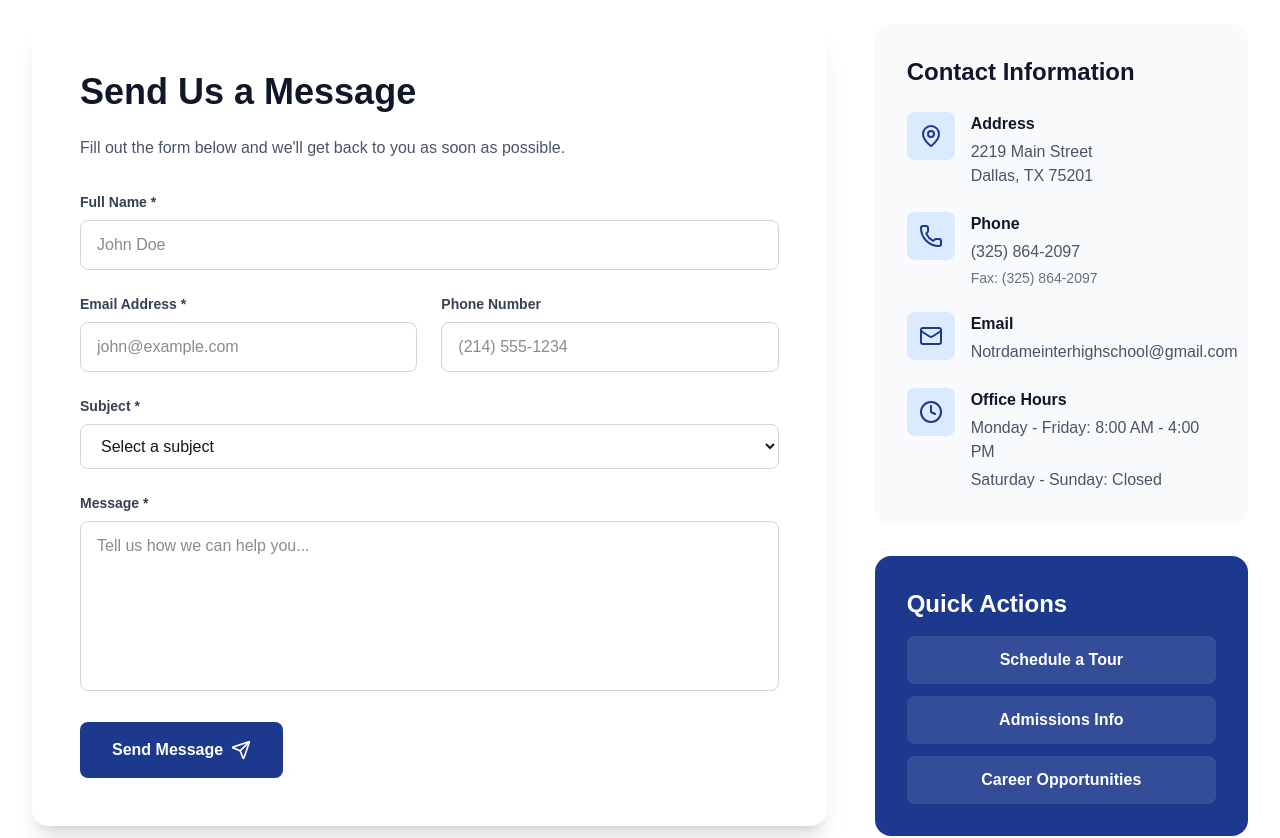
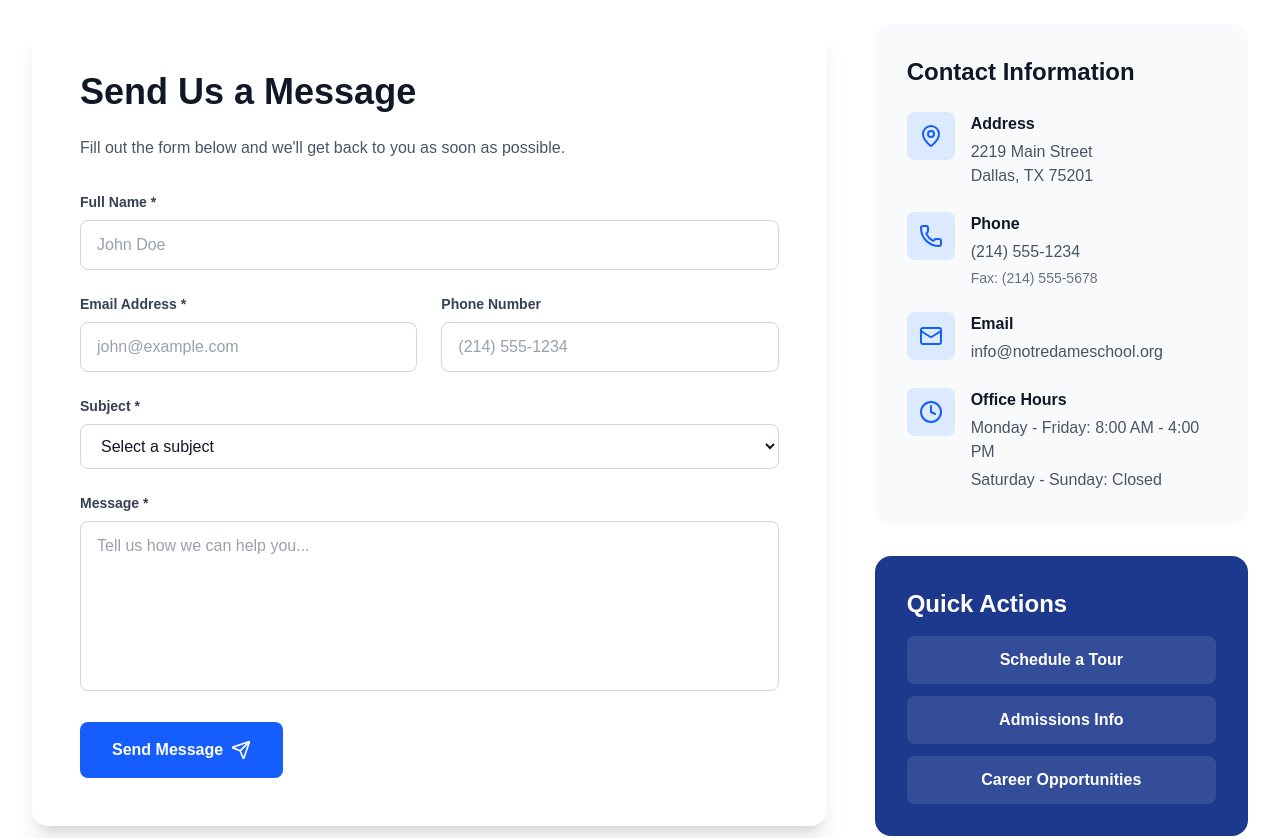
Before and after one commit to Code-minner/notredameschool, a Next.js app: page /contact in a window 1280 px wide. Shown: the part 640-1478 px from the top of the page. Built offline with nearby package versions, Linux system fonts and the light colour scheme.

Commit message:
version1.0.3

```diff
--- /dev/null
+++ b/app/api/contact/route.ts
@@ -0,0 +1,121 @@
+import { NextResponse } from 'next/server';
+
+export async function POST(request: Request) {
+  try {
+    const body = await request.json();
+    const { name, email, phone, subject, message } = body;
+
+    // Debug: Check if API key exists
+    const apiKey = process.env.ZEPTOMAIL_API_KEY;
+    if (!apiKey) {
+      console.error('❌ ERROR: ZEPTOMAIL_API_KEY not found in environment variables!');
+      return NextResponse.json(
+        {
+          success: false,
+          error: 'Email service not configured. API key missing.'
+        },
+        { status: 500 }
+      );
+    }
+
+    console.log('📧 Sending email with ZeptoMail...');
+    console.log('From:', 'noreply@notredameinterhighschool.com');
+    console.log('To:', 'Notrdameinterhighschool@gmail.com');
+    console.log('API Key:', apiKey.substring(0, 25) + '...');
+
+    // ZeptoMail API endpoint
+    const response = await fetch('https://api.zeptomail.com/v1.1/email', {
+      method: 'POST',
+      headers: {
+        'Accept': 'application/json',
+        'Content-Type': 'application/json',
+        'Authorization': apiKey
+      },
+      body: JSON.stringify({
+        from: {
+          address: "noreply@notredameinterhighschool.com",
+          name: "Contact Form"
+        },
+        to: [
+          {
+            email_address: {
+              address: "boluwatifeagbo@gmail.com",
+              name: "Notre Dame School"
+            }
+          }
+        ],
+        subject: `Contact Form: ${subject}`,
+        htmlbody: `
+          <div style="font-family: Arial, sans-serif; max-width: 600px; margin: 0 auto;">
+            <h2 style="color: #1e3a8a; border-bottom: 3px solid #3b82f6; padding-bottom: 10px;">
+              New Contact Form Submission
+            </h2>
+            <div style="background: #f3f4f6; padding: 20px; border-radius: 8px; margin: 20px 0;">
+              <p style="margin: 10px 0;"><strong>Name:</strong> ${name}</p>
+              <p style="margin: 10px 0;"><strong>Email:</strong> <a href="mailto:${email}">${email}</a></p>
+              <p style="margin: 10px 0;"><strong>Phone:</strong> ${phone || 'Not provided'}</p>
+              <p style="margin: 10px 0;"><strong>Subject:</strong> ${subject}</p>
+            </div>
+            <div style="background: white; padding: 20px; border-left: 4px solid #3b82f6; margin: 20px 0;">
+              <h3 style="color: #1e3a8a; margin-top: 0;">Message:</h3>
+              <p style="line-height: 1.6; color: #374151;">${message}</p>
+            </div>
+            <div style="text-align: center; padding: 20px; color: #6b7280; font-size: 12px;">
+              <p>This email was sent from the Notre Dame School contact form</p>
+            </div>
+          </div>
+        `,
+        reply_to: [
+          {
+            address: email,
+            name: name
+          }
+        ]
+      })
+    });
+
+    console.log('📬 Response status:', response.status, response.statusText);
+
+    if (!response.ok) {
+      // Get response text first
+      const responseText = await response.text();
+      console.error('❌ ZeptoMail API Error:', {
+        status: response.status,
+        statusText: response.statusText,
+        body: responseText
+      });
+
+      // Try to parse as JSON
+      let errorMessage = 'Failed to send email';
+      try {
+        const errorData = JSON.parse(responseText);
+        errorMessage = errorData.message || errorData.error || errorMessage;
+      } catch {
+        errorMessage = `API Error ${response.status}: ${responseText || response.statusText}`;
+      }
+
+      throw new Error(errorMessage);
+    }
+
+    const result = await response.json();
+    console.log('✅ Email sent successfully!', result);
+
+    return NextResponse.json({
+      success: true,
+      message: 'Email sent successfully'
+    });
+
+  } catch (error) {
+    console.error('❌ Error sending email:', error);
+
+    const errorMessage = error instanceof Error ? error.message : 'Failed to send email';
+
+    return NextResponse.json(
+      {
+        success: false,
+        error: errorMessage
+      },
+      { status: 500 }
+    );
+  }
+}
--- a/app/contact/page.tsx
+++ b/app/contact/page.tsx
@@ -12,12 +12,36 @@ export default function ContactPage() {
     message: ''
   });
   const [submitted, setSubmitted] = useState(false);
+  const [isSubmitting, setIsSubmitting] = useState(false);
 
-  const handleSubmit = (e: React.FormEvent<HTMLFormElement>) => {
+  const handleSubmit = async (e: React.FormEvent<HTMLFormElement>) => {
     e.preventDefault();
-    // Handle form submission here
-    setSubmitted(true);
-    setTimeout(() => setSubmitted(false), 5000);
+    setIsSubmitting(true);
+
+    try {
+      const response = await fetch('/api/contact', {
+        method: 'POST',
+        headers: {
+          'Content-Type': 'application/json'
+        },
+        body: JSON.stringify(formData)
+      });
+
+      const data = await response.json();
+
+      if (response.ok && data.success) {
+        setSubmitted(true);
+        setFormData({ name: '', email: '', phone: '', subject: '', message: '' });
+        setTimeout(() => setSubmitted(false), 5000);
+      } else {
+        alert(data.error || 'Failed to send message. Please try again.');
+      }
+    } catch (error) {
+      console.error('Error submitting form:', error);
+      alert('There was an error sending your message. Please try again.');
+    } finally {
+      setIsSubmitting(false);
+    }
   };
 
   const handleChange = (e: React.ChangeEvent<HTMLInputElement | HTMLTextAreaElement | HTMLSelectElement>) => {
@@ -74,7 +98,7 @@ export default function ContactPage() {
                       required
                       value={formData.name}
                       onChange={handleChange}
-                      className="w-full px-4 py-3 border border-gray-300 rounded-lg focus:ring-2 focus:ring-blue-900 focus:border-transparent outline-none transition-all"
+                      className="w-full px-4 py-3 border border-gray-300 rounded-lg focus:ring-2 focus:ring-blue-600 focus:border-transparent outline-none transition-all text-gray-900 placeholder:text-gray-400"
                       placeholder="John Doe"
                     />
                   </div>
@@ -92,7 +116,7 @@ export default function ContactPage() {
                         required
                         value={formData.email}
                         onChange={handleChange}
-                        className="w-full px-4 py-3 border border-gray-300 rounded-lg focus:ring-2 focus:ring-blue-900 focus:border-transparent outline-none transition-all"
+                        className="w-full px-4 py-3 border border-gray-300 rounded-lg focus:ring-2 focus:ring-blue-600 focus:border-transparent outline-none transition-all text-gray-900 placeholder:text-gray-400"
                         placeholder="john@example.com"
                       />
                     </div>
@@ -106,7 +130,7 @@ export default function ContactPage() {
                         name="phone"
                         value={formData.phone}
                         onChange={handleChange}
-                        className="w-full px-4 py-3 border border-gray-300 rounded-lg focus:ring-2 focus:ring-blue-900 focus:border-transparent outline-none transition-all"
+                        className="w-full px-4 py-3 border border-gray-300 rounded-lg focus:ring-2 focus:ring-blue-600 focus:border-transparent outline-none transition-all text-gray-900 placeholder:text-gray-400"
                         placeholder="(214) 555-1234"
                       />
                     </div>
@@ -123,7 +147,7 @@ export default function ContactPage() {
                       required
                       value={formData.subject}
                       onChange={handleChange}
-                      className="w-full px-4 py-3 border border-gray-300 rounded-lg focus:ring-2 focus:ring-blue-900 focus:border-transparent outline-none transition-all"
+                      className="w-full px-4 py-3 border border-gray-300 rounded-lg focus:ring-2 focus:ring-blue-600 focus:border-transparent outline-none transition-all text-gray-900"
                     >
                       <option value="">Select a subject</option>
                       <option value="admissions">Admissions Inquiry</option>
@@ -146,7 +170,7 @@ export default function ContactPage() {
                       value={formData.message}
                       onChange={handleChange}
                       rows={6}
-                      className="w-full px-4 py-3 border border-gray-300 rounded-lg focus:ring-2 focus:ring-blue-900 focus:border-transparent outline-none transition-all resize-none"
+                      className="w-full px-4 py-3 border border-gray-300 rounded-lg focus:ring-2 focus:ring-blue-600 focus:border-transparent outline-none transition-all resize-none text-gray-900 placeholder:text-gray-400"
                       placeholder="Tell us how we can help you..."
                     />
                   </div>
@@ -154,9 +178,10 @@ export default function ContactPage() {
                   {/* Submit Button */}
                   <button
                     type="submit"
-                    className="w-full md:w-auto px-8 py-4 bg-blue-900 hover:bg-blue-900 text-white font-semibold rounded-lg transition-colors duration-300 inline-flex items-center justify-center gap-2"
+                    disabled={isSubmitting}
+                    className="w-full md:w-auto px-8 py-4 bg-blue-600 hover:bg-blue-700 disabled:bg-gray-400 disabled:cursor-not-allowed text-white font-semibold rounded-lg transition-colors duration-300 inline-flex items-center justify-center gap-2"
                   >
-                    Send Message <Send className="w-5 h-5" />
+                    {isSubmitting ? 'Sending...' : 'Send Message'} <Send className="w-5 h-5" />
                   </button>
                 </form>
               </div>
@@ -172,7 +197,7 @@ export default function ContactPage() {
                   {/* Address */}
                   <div className="flex items-start gap-4">
                     <div className="w-12 h-12 bg-blue-100 rounded-lg flex items-center justify-center flex-shrink-0">
-                      <MapPin className="w-6 h-6 text-blue-900" />
+                      <MapPin className="w-6 h-6 text-blue-600" />
                     </div>
                     <div>
                       <h4 className="font-semibold text-gray-900 mb-1">Address</h4>
@@ -186,29 +211,29 @@ export default function ContactPage() {
                   {/* Phone */}
                   <div className="flex items-start gap-4">
                     <div className="w-12 h-12 bg-blue-100 rounded-lg flex items-center justify-center flex-shrink-0">
-                      <Phone className="w-6 h-6 text-blue-900" />
+                      <Phone className="w-6 h-6 text-blue-600" />
                     </div>
                     <div>
                       <h4 className="font-semibold text-gray-900 mb-1">Phone</h4>
                       <p className="text-gray-600">
-                        <a href="tel:+12145551234" className="hover:text-blue-900 transition-colors">
-                          (325) 864-2097
+                        <a href="tel:+12145551234" className="hover:text-blue-600 transition-colors">
+                          (214) 555-1234
                         </a>
                       </p>
-                      <p className="text-sm text-gray-500 mt-1">Fax: (325) 864-2097</p>
+                      <p className="text-sm text-gray-500 mt-1">Fax: (214) 555-5678</p>
                     </div>
                   </div>
 
                   {/* Email */}
                   <div className="flex items-start gap-4">
                     <div className="w-12 h-12 bg-blue-100 rounded-lg flex items-center justify-center flex-shrink-0">
-                      <Mail className="w-6 h-6 text-blue-900" />
+                      <Mail className="w-6 h-6 text-blue-600" />
                     </div>
                     <div>
                       <h4 className="font-semibold text-gray-900 mb-1">Email</h4>
                       <p className="text-gray-600">
-                        <a href="mailto:info@notredameschool.org" className="hover:text-blue-900 transition-colors">
-                          Notrdameinterhighschool@gmail.com
+                        <a href="mailto:info@notredameschool.org" className="hover:text-blue-600 transition-colors">
+                          info@notredameschool.org
                         </a>
                       </p>
                     </div>
@@ -217,7 +242,7 @@ export default function ContactPage() {
                   {/* Office Hours */}
                   <div className="flex items-start gap-4">
                     <div className="w-12 h-12 bg-blue-100 rounded-lg flex items-center justify-center flex-shrink-0">
-                      <Clock className="w-6 h-6 text-blue-900" />
+                      <Clock className="w-6 h-6 text-blue-600" />
                     </div>
                     <div>
                       <h4 className="font-semibold text-gray-900 mb-1">Office Hours</h4>
@@ -283,7 +308,7 @@ export default function ContactPage() {
               href="https://maps.google.com/?q=2219+Main+Street+Dallas+TX+75201"
               target="_blank"
               rel="noopener noreferrer"
-              className="inline-flex items-center gap-2 text-blue-900 hover:text-blue-900 font-semibold transition-colors"
+              className="inline-flex items-center gap-2 text-blue-600 hover:text-blue-700 font-semibold transition-colors"
             >
               <MapPin className="w-5 h-5" />
               Get Directions
@@ -308,7 +333,7 @@ export default function ContactPage() {
             {[
               {
                 question: "What's the best way to schedule a tour?",
-                answer: "You can schedule a tour by calling us at (325) 864-2097, using the contact form above, or emailing info@notredameschool.org. Tours are available Monday through Friday."
+                answer: "You can schedule a tour by calling us at (214) 555-1234, using the contact form above, or emailing info@notredameschool.org. Tours are available Monday through Friday."
               },
               {
                 question: "How quickly will I receive a response?",
@@ -320,7 +345,7 @@ export default function ContactPage() {
               },
               {
                 question: "Who should I contact for admissions questions?",
-                answer: "For admissions inquiries, please select 'Admissions Inquiry' in the contact form above, or call our admissions office directly at (325) 864-2097."
+                answer: "For admissions inquiries, please select 'Admissions Inquiry' in the contact form above, or call our admissions office directly at (214) 555-1234."
               }
             ].map((faq, index) => (
               <div key={index} className="bg-gray-50 rounded-xl p-6 hover:shadow-md transition-shadow">
--- a/app/layout.tsx
+++ b/app/layout.tsx
@@ -18,6 +18,9 @@ export const metadata: Metadata = {
   title: "Notre Dame School",
   description:
     "Welcome to Notre Dame School – Inspiring excellence in education and character.",
+      icons: {
+    icon: "/logo.png",
+  },
 };
 
 export default function RootLayout({
```
